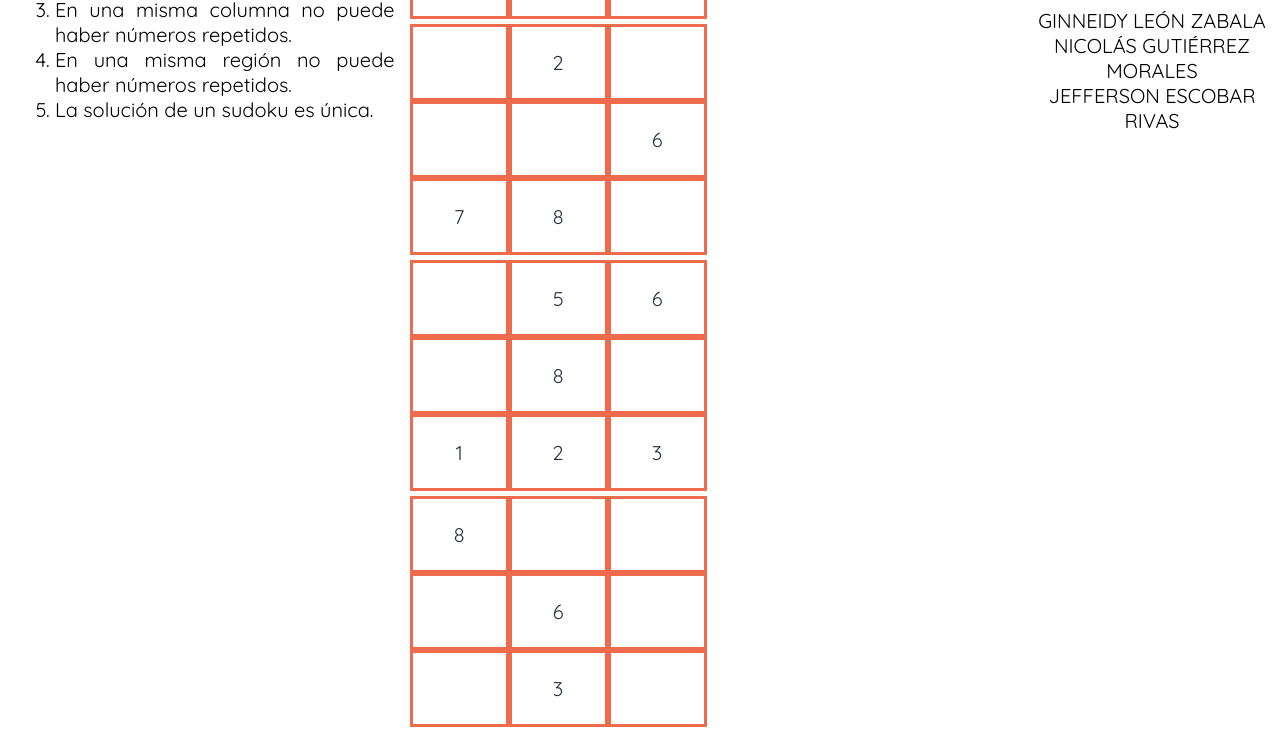
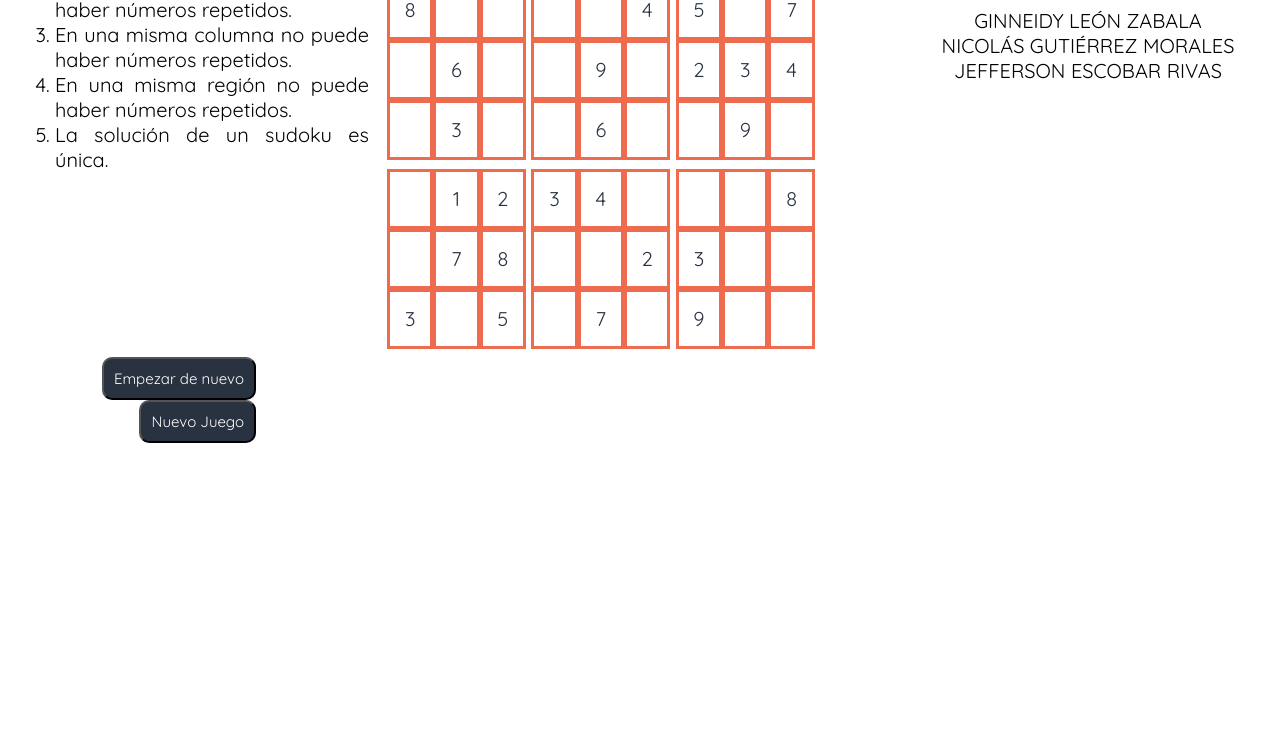
Before and after one commit to Ginneidy/Programacion-Avanzada, a plain HTML site: page sudoku/index.html in a window 1280 px wide. Shown: the part 397-1128 px from the top of the page. Drawn offline with Linux system fonts and the light colour scheme.

Commit message:
Creo que ultimos

```diff
--- a/sudoku/index.html
+++ b/sudoku/index.html
@@ -29,34 +29,23 @@
 
 
         <div id="sudoku" class="container">
-
-            <div class="block" id="block1">
-
-            </div>
-            <div class="block" id="block2">
-
-            </div>
-            <div class="block" id="block3">
-
-            </div>
-            <div class="block" id="block4">
-
-            </div>
-            <div class="block" id="block5">
-
-            </div>
-            <div class="block" id="block6">
-
-            </div>
-            <div class="block" id="block7">
-
-            </div>
-            <div class="block" id="block8">
-
-            </div>
-            <div class="block" id="block9">
-
-            </div>
+            <table>
+                <tr>
+                    <td><div class="block" id="block1"></div></td>
+                    <td><div class="block" id="block2"></div></td>
+                    <td><div class="block" id="block3"></div></td>
+                </tr>
+                <tr>
+                    <td><div class="block" id="block4"></div></td>
+                    <td> <div class="block" id="block5"></div></td>
+                    <td> <div class="block" id="block6"></div></td>
+                </tr>
+                <tr>
+                    <td><div class="block" id="block7"></div></td>
+                    <td><div class="block" id="block8"></div></td>
+                    <td> <div class="block" id="block9"></div></td>
+                </tr>
+            </table>
 
         </div>
 
--- a/sudoku/style.css
+++ b/sudoku/style.css
@@ -24,7 +24,7 @@ body {
 }
 
 .instructions {
-    width: 32%;
+    width: 30%;
     height: 400px;
     float: left;
     padding: 10px;
@@ -46,14 +46,14 @@ body {
 }
 
 .container {
-    width: 43%;
+    width: 34%;
     float: left;
     box-sizing: border-box;
 }
 
 .container .block input {
     width: 33%;
-    height: 77px;
+    height: 60px;
     border: 3px solid #ee6c4d;
     text-align: center;
     box-sizing: border-box;
@@ -64,9 +64,7 @@ body {
 }
 
 .block {
-    position: relative;
-    float: left;
-    width: 300px;
+
     padding: 0;
     margin: 0;
     margin-bottom: 5px;
@@ -90,13 +88,11 @@ input::placeholder {
 .editable:focus {
     border: 1px solid #003479;
 }
-
-.names {
-    width: 20%;
+.names{
+    width: 30%;
     height: 600px;
     float: right;
 }
-
 .names-h2 {
     text-align: center;
     font-family: 'Big Shoulders Stencil Display', cursive;
@@ -114,14 +110,14 @@ input::placeholder {
 }
 
 .buttons {
-    text-align: center;
+    width: 20%;
+    height: 600px;
+    text-align: right;
     float: left;
 }
 
 .buttons button {
-    padding: 15px;
-    margin-right: 70px;
-    margin-left: 70px;
+    padding: 10px;
     background-color: #293241;
     color: white;
     border-radius: 10px;
```
